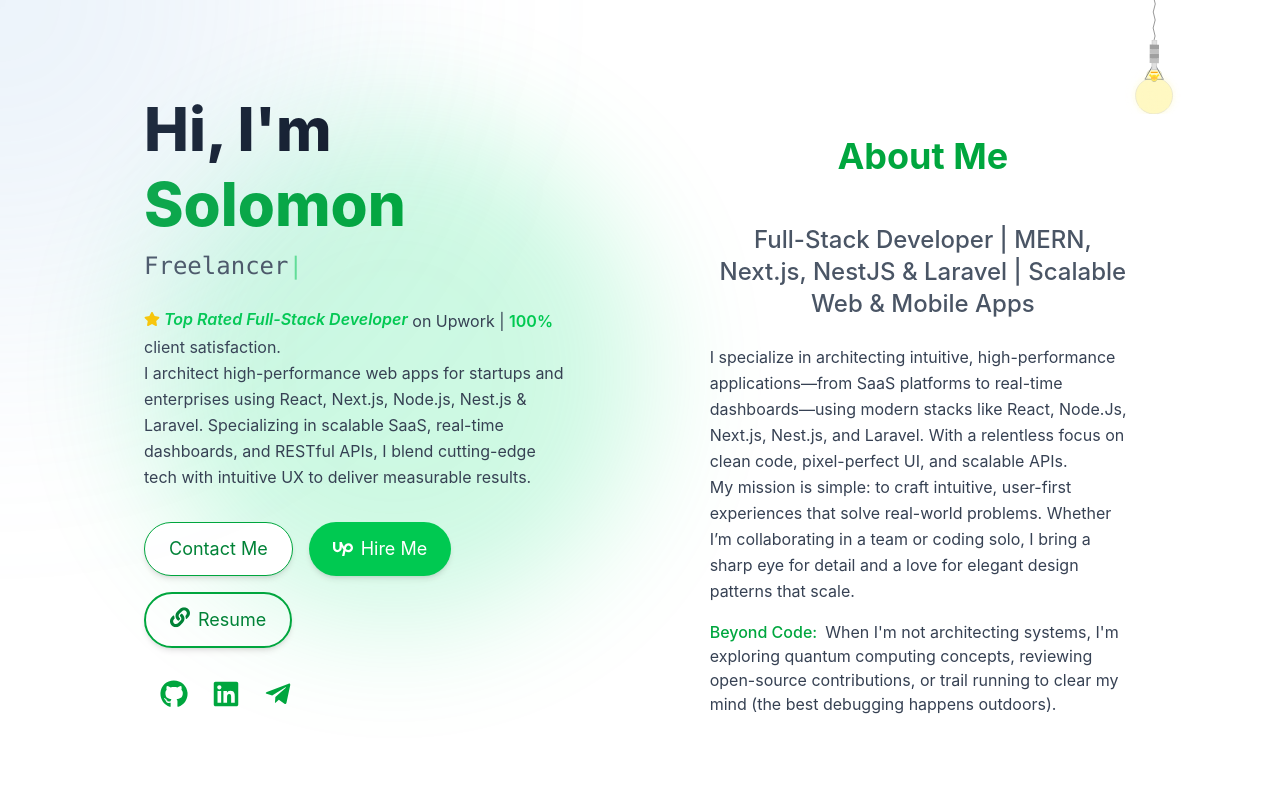
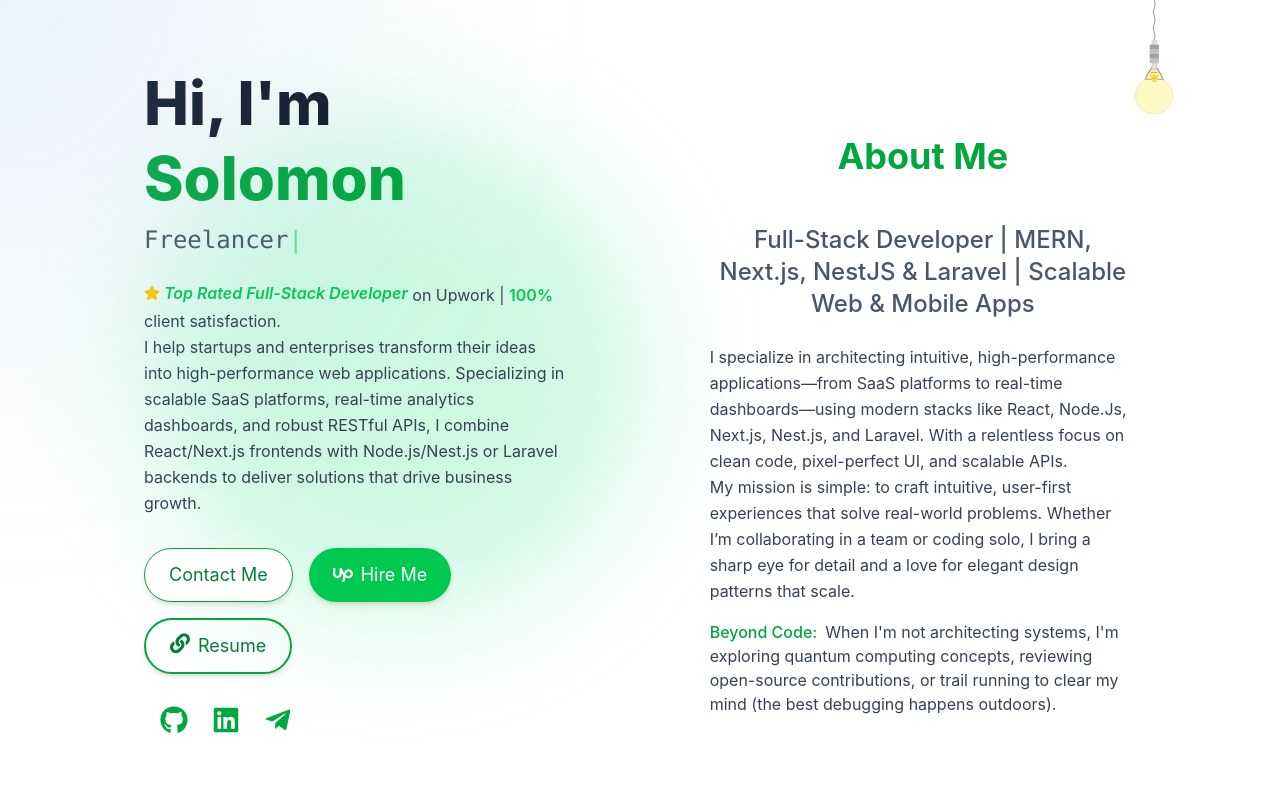
Before and after one commit to solomon-mh/solomon-muhye, a React (Vite) app: page / in a window 1280 px wide. Shown: the top 799 px of the page. Built offline with nearby package versions, Linux system fonts and the light colour scheme.

Commit message:
refactor Hero component to enhance client satisfaction messaging and improve project description for better engagement

```diff
--- a/src/components/Hero.tsx
+++ b/src/components/Hero.tsx
@@ -96,14 +96,15 @@
         <span className="text-green-500 italic font-semibold inline-flex items-center gap-1">
           <FaStar className="text-yellow-400" /> Top Rated Full-Stack Developer
         </span>{" "}
-        on Upwork | <span className="text-green-500 font-semibold">100%</span>{" "}
-        client satisfaction.
+        on Upwork |{" "}
+        <span className="text-green-500 font-semibold mb-2">100%</span> client
+        satisfaction.
         <span>
-          <br />I architect high-performance web apps for startups and
-          enterprises using React, Next.js, Node.js, Nest.js & Laravel.
-          Specializing in scalable SaaS, real-time dashboards, and RESTful APIs,
-          I blend cutting-edge tech with intuitive UX to deliver measurable
-          results.
+          <br />I help startups and enterprises transform their ideas into
+          high-performance web applications. Specializing in scalable SaaS
+          platforms, real-time analytics dashboards, and robust RESTful APIs, I
+          combine React/Next.js frontends with Node.js/Nest.js or Laravel
+          backends to deliver solutions that drive business growth.
         </span>
       </motion.p>
 
```
